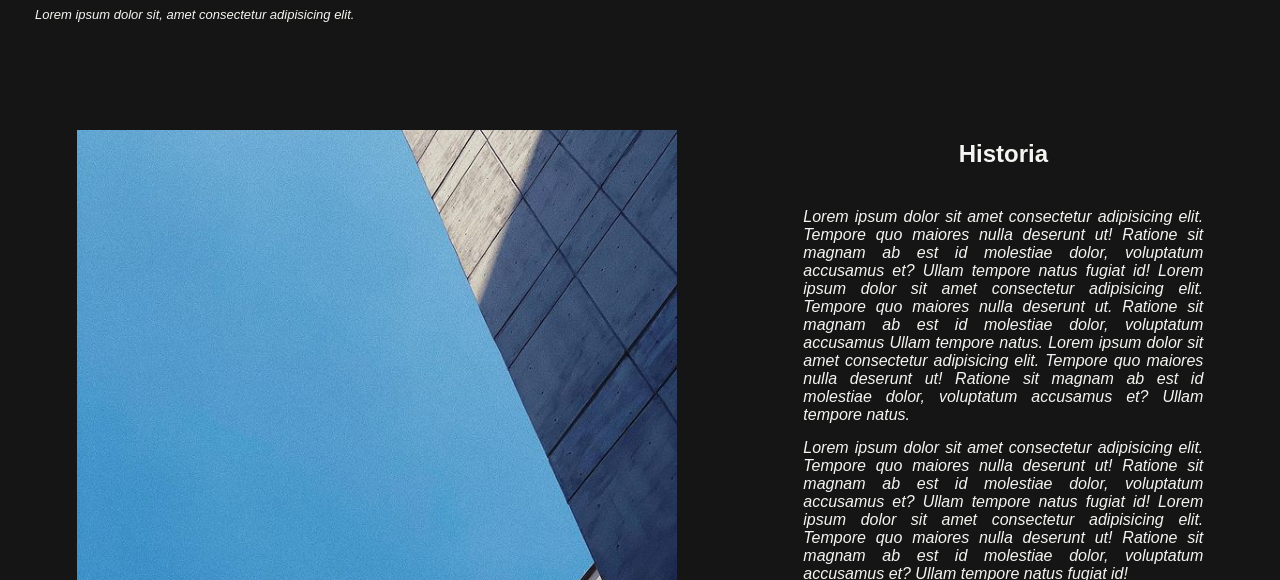
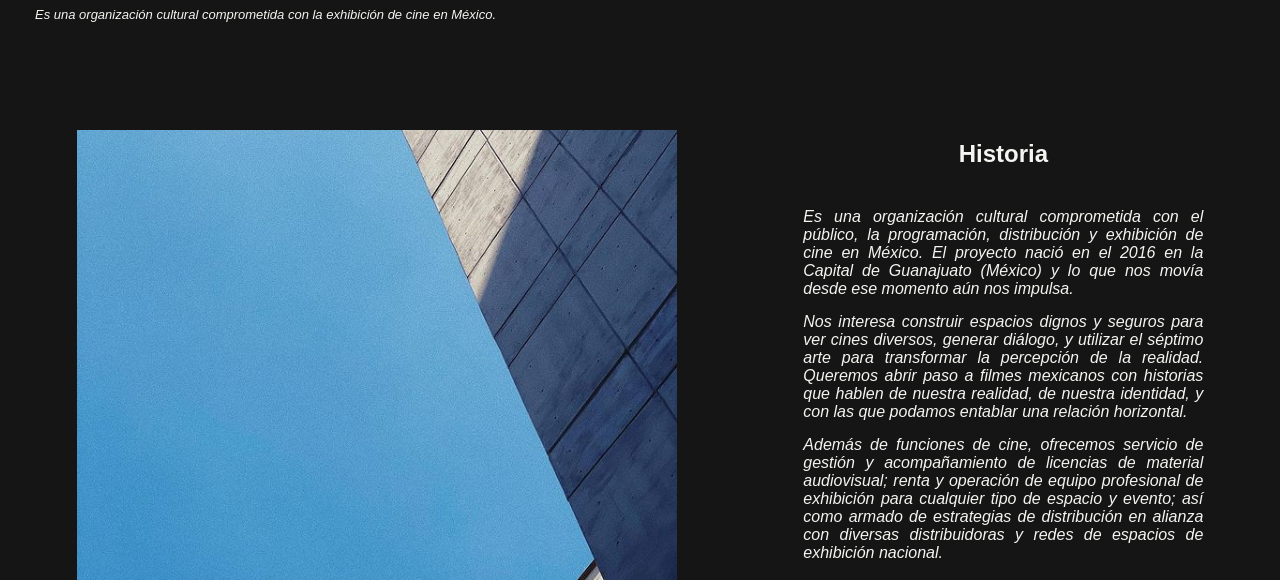
Before and after one commit to RobeJafet/CineLaMina, a plain HTML site: page pages/nosotros.html in a window 1280 px wide. Shown: the part 220-800 px from the top of the page. Drawn offline with Linux system fonts and the light colour scheme; a web font is replaced by a local one.

Commit message:
Cambios Lorem

```diff
--- a/pages/nosotros.html
+++ b/pages/nosotros.html
@@ -82,7 +82,7 @@ que nos ayudará con la organización del cuerpo de la pagina Nosotros -->
         <!-- Titulo de la cabeza de página Nosotros -->
         <div class="titulo">
             <h1>Nosotros</h1>
-            <h3>Lorem ipsum dolor sit, amet consectetur adipisicing elit.</h3>
+            <h3>Es una organización cultural comprometida con la exhibición de cine en México. </h3>
         </div>
 
     </header>
@@ -96,38 +96,25 @@ que nos ayudará con la organización del cuerpo de la pagina Nosotros -->
             <h2>Historia</h2>
             <div class="saltoLinea">
                 <h3>
-                    Lorem ipsum dolor sit amet consectetur adipisicing elit. Tempore quo maiores nulla deserunt ut!
-                    Ratione
-                    sit magnam ab est id molestiae dolor, voluptatum accusamus et? Ullam tempore natus fugiat id!
-                    Lorem ipsum dolor sit amet consectetur adipisicing elit. Tempore quo maiores nulla deserunt ut.
-                    Ratione sit magnam ab est id molestiae dolor, voluptatum accusamus Ullam tempore natus. Lorem ipsum
-                    dolor sit amet consectetur adipisicing elit. Tempore quo maiores nulla deserunt ut! Ratione
-                    sit magnam ab est id molestiae dolor, voluptatum accusamus et? Ullam tempore natus.
+                    Es una organización cultural comprometida con el público, la programación, distribución y exhibición
+                    de cine en México. El proyecto nació en el 2016 en la Capital de Guanajuato (México) y lo que nos
+                    movía desde ese momento aún nos impulsa.
                 </h3>
             </div>
             <div class="saltoLinea">
                 <h3>
-                    Lorem ipsum dolor sit amet consectetur adipisicing elit. Tempore quo maiores nulla deserunt ut!
-                    Ratione
-                    sit magnam ab est id molestiae dolor, voluptatum accusamus et? Ullam tempore natus fugiat id!
-                    Lorem ipsum dolor sit amet consectetur adipisicing elit. Tempore quo maiores nulla deserunt ut!
-                    Ratione
-                    sit magnam ab est id molestiae dolor, voluptatum accusamus et? Ullam tempore natus fugiat id!
+                    Nos interesa construir espacios dignos y seguros para ver cines diversos, generar diálogo, y
+                    utilizar el séptimo arte para transformar la percepción de la realidad. Queremos abrir paso a filmes
+                    mexicanos con historias que hablen de nuestra realidad, de nuestra identidad, y con las que podamos
+                    entablar una relación horizontal.
                 </h3>
             </div>
             <h3>
-                Lorem ipsum dolor sit amet consectetur adipisicing elit. Tempore quo maiores nulla deserunt ut! Ratione
-                sit magnam ab est id molestiae dolor, voluptatum accusamus et? Ullam tempore natus fugiat id! Lorem
-                ipsum dolor sit amet consectetur adipisicing elit. Tempore quo maiores nulla deserunt ut! Ratione
-                sit magnam ab est id molestiae dolor, voluptatum accusamus et? Ullam tempore natus
+                Además de funciones de cine, ofrecemos servicio de gestión y acompañamiento de licencias de material
+                audiovisual; renta y operación de equipo profesional de exhibición para cualquier tipo de espacio y
+                evento; así como armado de estrategias de distribución en alianza con diversas distribuidoras y redes de
+                espacios de exhibición nacional.
             </h3>
-            <h3>
-                Lorem ipsum dolor sit amet consectetur adipisicing elit. Tempore quo maiores nulla deserunt ut! Ratione
-                sit magnam ab est id molestiae dolor, voluptatum accusamus et? Ullam tempore natus fugiat id! Lorem
-                ipsum dolor sit amet consectetur adipisicing elit. Tempore quo maiores nulla deserunt ut! Ratione
-                sit magnam ab est id molestiae dolor, voluptatum accusamus et? Ullam tempore natus
-            </h3>
-
         </article>
 
     </main>
@@ -152,7 +139,7 @@ que nos ayudará con la organización del cuerpo de la pagina Nosotros -->
                 <h3>473-999-9999</h3>
                 <div>
                     <h3>Datos de Contacto: </h3>
-                    <p>Lorem ipsum dolor sit, amet </p>
+                    <p>Calle Guanajuato # 108  </p>
                 </div>
             </div>
 
```
Also changed, not shown: index.html (+1 -1 lines), pages/cartelera.html (+1 -1 lines), pages/contacto.html (+1 -1 lines), pages/locacion.html (+13 -9 lines).
